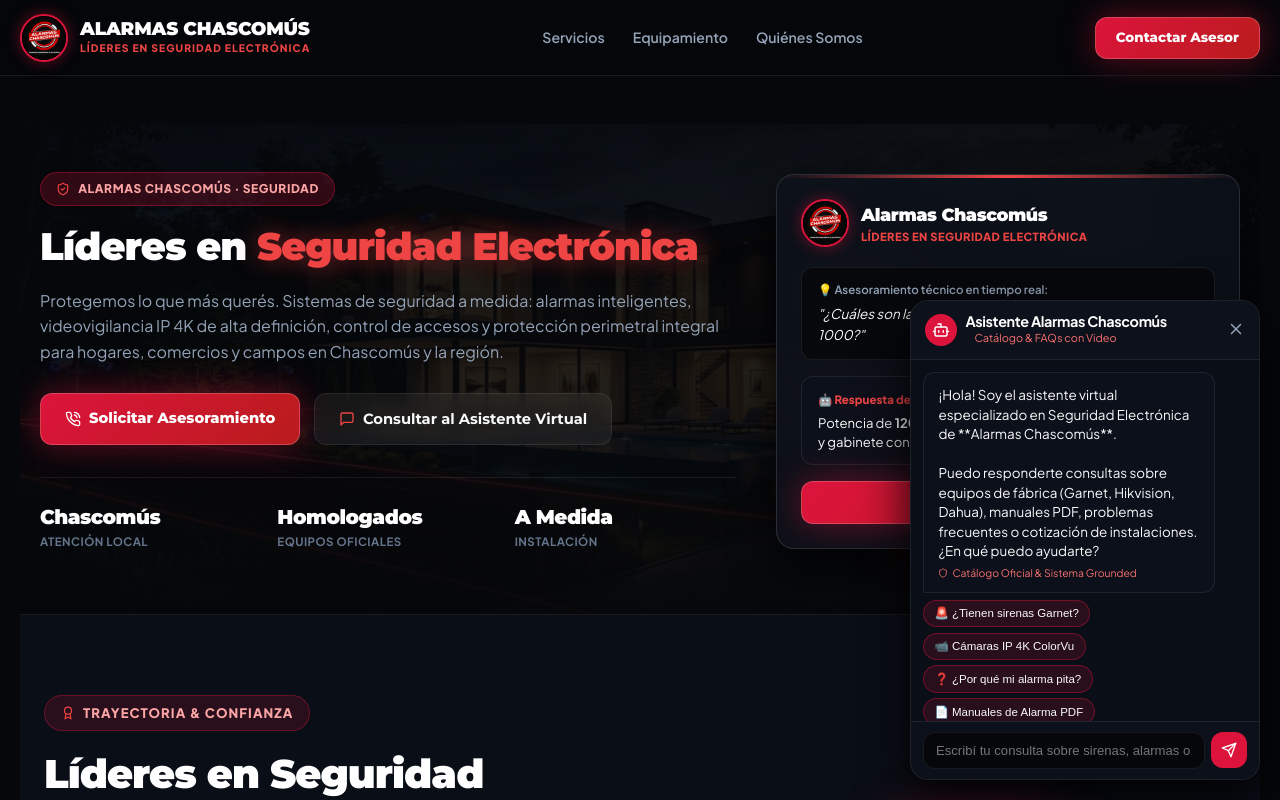
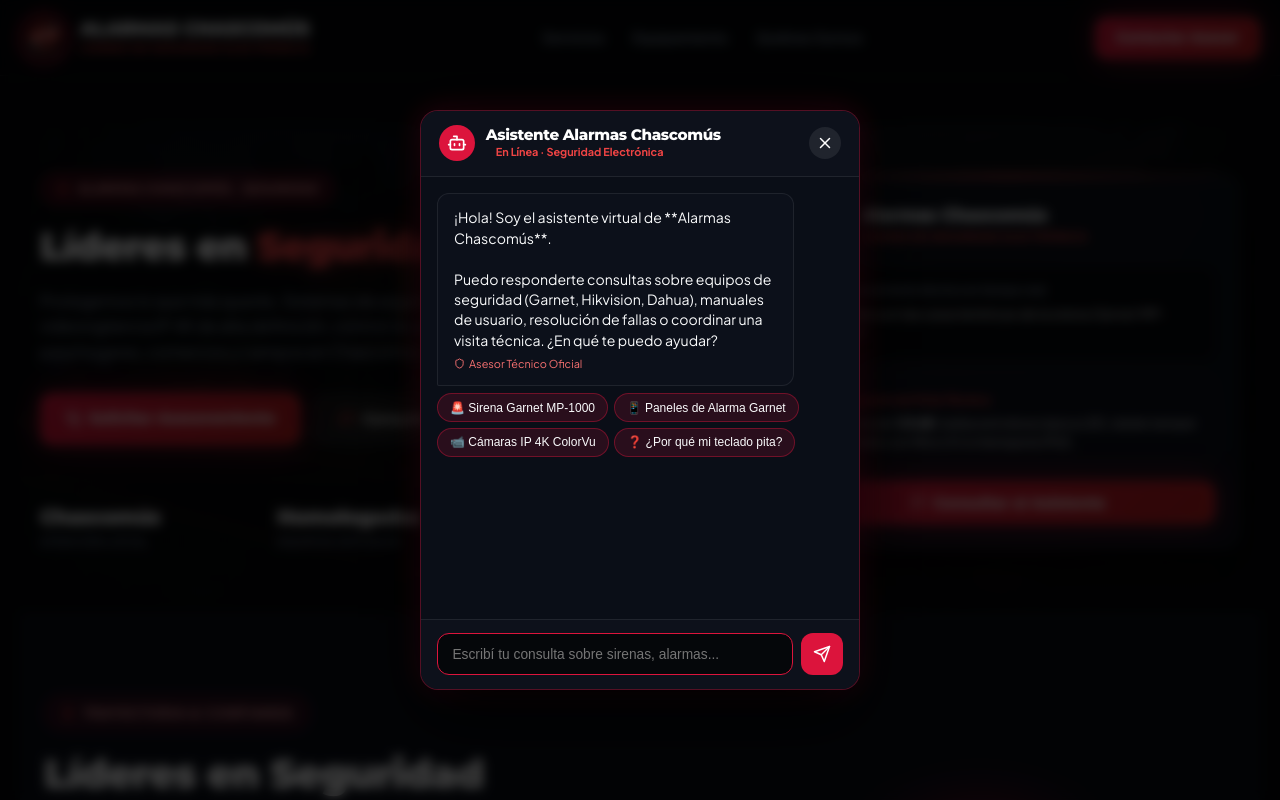
Before and after one commit to martinchiacchioseg-stack/alerta-familiar, a React (Vite) app: page / in a window 1280 px wide. Both pictures are taken after a click on the button "Consultar al Asistente IA". Shown: the top 800 px of the page. Built offline with nearby package versions, Linux system fonts and the light colour scheme.

Commit message:
Add files via upload

```diff
--- a/src/components/ChatWidget.jsx
+++ b/src/components/ChatWidget.jsx
@@ -7,13 +7,13 @@
     {
       id: 1,
       sender: 'bot',
-      text: `¡Hola! Soy el asistente virtual especializado en Seguridad Electrónica de **${settings.businessName}**.\n\nPuedo responderte consultas sobre equipos de fábrica (Garnet, Hikvision, Dahua), manuales PDF, problemas frecuentes o cotización de instalaciones. ¿En qué puedo ayudarte?`,
-      source: `Catálogo Oficial & Sistema Grounded`,
+      text: `¡Hola! Soy el asistente virtual de **${settings.businessName}**.\n\nPuedo responderte consultas sobre equipos de seguridad (Garnet, Hikvision, Dahua), manuales de usuario, resolución de fallas o coordinar una visita técnica. ¿En qué te puedo ayudar?`,
+      source: `Asesor Técnico Oficial`,
       suggestedActions: [
-        { label: "🚨 ¿Tienen sirenas Garnet?", query: "¿Tienen sirenas Garnet?" },
+        { label: "🚨 Sirena Garnet MP-1000", query: "¿Cuáles son las características de la sirena MP-1000?" },
+        { label: "📱 Paneles de Alarma Garnet", query: "¿Qué paneles de alarma Garnet tienen?" },
         { label: "📹 Cámaras IP 4K ColorVu", query: "¿Qué cámaras de seguridad ofrecen?" },
-        { label: "❓ ¿Por qué mi alarma pita?", query: "¿Por qué mi teclado de alarma hace un sonido/beep?" },
-        { label: "📄 Manuales de Alarma PDF", query: "Necesito el manual de la alarma Garnet" }
+        { label: "❓ ¿Por qué mi teclado pita?", query: "¿Por qué mi teclado de alarma hace un sonido/beep?" }
       ]
     }
   ]);
@@ -100,35 +100,41 @@
   };
 
   return (
+    <>
+      {/* Botón flotante FAB en la esquina */}
+      {!isOpen && (
         <div className="chat-drawer">
-      {!isOpen && (
-        <button className="chat-toggle-fab" onClick={() => setIsOpen(true)} title="Abrir Asistente IA">
+          <button className="chat-toggle-fab" onClick={() => setIsOpen(true)} title="Consultar al Asistente IA">
             <MessageSquare size={24} />
           </button>
+        </div>
       )}
 
+      {/* Modal Push-Up Centrado en Pantalla con Fondo Oscuro (Backdrop) */}
       {isOpen && (
-        <div className="chat-window">
+        <div className="chat-modal-overlay" onClick={() => setIsOpen(false)}>
+          <div className="chat-window-modal" onClick={(e) => e.stopPropagation()}>
             {/* Header del Chat */}
             <div className="chat-window-header">
               <div className="chat-avatar-info">
                 <div className="chat-avatar-icon">
-                <Bot size={18} />
+                  <Bot size={20} />
                 </div>
                 <div>
-                <h4 style={{ fontSize: '0.9rem', fontWeight: '700', color: 'white', lineHeight: '1.2', fontFamily: 'var(--font-serif)' }}>
+                  <h4 style={{ fontSize: '0.95rem', fontWeight: '800', color: 'white', lineHeight: '1.2', fontFamily: 'var(--font-display)' }}>
                     Asistente {settings.businessName}
                   </h4>
-                <div style={{ fontSize: '0.68rem', color: '#f87171', display: 'flex', alignItems: 'center', gap: '0.25rem' }}>
-                  <span className="badge-pulse-dot" style={{ width: '5px', height: '5px' }}></span>
-                  <span>Catálogo & FAQs con Video</span>
+                  <div style={{ fontSize: '0.68rem', color: '#ef4444', display: 'flex', alignItems: 'center', gap: '0.25rem', fontWeight: '700' }}>
+                    <span className="badge-pulse-dot" style={{ width: '6px', height: '6px' }}></span>
+                    <span>En Línea · Seguridad Electrónica</span>
                   </div>
                 </div>
               </div>
 
               <button
                 onClick={() => setIsOpen(false)}
-              style={{ background: 'none', border: 'none', color: 'var(--text-muted)', cursor: 'pointer' }}
+                style={{ background: 'rgba(255,255,255,0.08)', border: 'none', color: '#ffffff', width: '32px', height: '32px', borderRadius: '50%', display: 'flex', alignItems: 'center', justifyContent: 'center', cursor: 'pointer' }}
+                title="Cerrar chat"
               >
                 <X size={18} />
               </button>
@@ -142,7 +148,7 @@
                     {msg.text}
                     {msg.source && (
                       <div className="source-badge">
-                      <Shield size={10} />
+                        <Shield size={11} />
                         <span>{msg.source}</span>
                       </div>
                     )}
@@ -150,7 +156,7 @@
 
                   {/* Acciones sugeridas y botones de video */}
                   {msg.sender === 'bot' && msg.suggestedActions && (
-                  <div style={{ display: 'flex', gap: '0.35rem', flexWrap: 'wrap', marginTop: '0.4rem', maxWidth: '88%' }}>
+                    <div style={{ display: 'flex', gap: '0.35rem', flexWrap: 'wrap', marginTop: '0.45rem', maxWidth: '90%' }}>
                       {msg.suggestedActions.map((act, i) => (
                         <button
                           key={i}
@@ -158,7 +164,7 @@
                           onClick={() => handlePillClick(act)}
                           style={{ display: 'flex', alignItems: 'center', gap: '0.3rem' }}
                         >
-                        {act.url && <Video size={12} color="#dc143c" />}
+                          {act.url && <Video size={12} color="#ef4444" />}
                           <span>{act.label}</span>
                         </button>
                       ))}
@@ -169,8 +175,8 @@
 
               {isLoading && (
                 <div className="message-bubble message-bot" style={{ display: 'flex', alignItems: 'center', gap: '0.5rem' }}>
-                <Sparkles size={14} className="animate-spin" color="var(--brand-crimson)" />
-                <span style={{ fontSize: '0.8rem', color: 'var(--text-muted)' }}>Buscando en catálogo y manuales oficiales...</span>
+                  <Sparkles size={15} className="animate-spin" color="var(--brand-crimson-vivid)" />
+                  <span style={{ fontSize: '0.82rem', color: 'var(--text-muted)' }}>Consultando ficha técnica oficial...</span>
                 </div>
               )}
 
@@ -181,17 +187,19 @@
             <div className="chat-input-area">
               <input
                 type="text"
-              placeholder="Escribí tu consulta sobre sirenas, alarmas o problemas..."
+                placeholder="Escribí tu consulta sobre sirenas, alarmas..."
                 value={inputText}
                 onChange={(e) => setInputText(e.target.value)}
                 onKeyDown={(e) => e.key === 'Enter' && handleSend()}
+                autoFocus
               />
               <button className="chat-send-btn" onClick={() => handleSend()}>
-              <Send size={16} />
+                <Send size={18} />
               </button>
             </div>
           </div>
+        </div>
       )}
-    </div>
+    </>
   );
 }
--- a/src/index.css
+++ b/src/index.css
@@ -481,46 +481,81 @@
 }
 
 /* ==========================================================================
-   CHAT WIDGET MÓVIL Y DESKTOP
+   CHAT WIDGET MODAL / PUSH-UP CENTRADO
    ========================================================================== */
 .chat-drawer {
   position: fixed;
-  bottom: 1.25rem;
-  right: 1.25rem;
+  bottom: 1.5rem;
+  right: 1.5rem;
   z-index: 1000;
 }
 
 .chat-toggle-fab {
-  width: 52px;
-  height: 52px;
+  width: 54px;
+  height: 54px;
   border-radius: var(--radius-full);
   background: var(--brand-crimson);
   color: white;
-  border: 1.5px solid rgba(255, 255, 255, 0.3);
-  box-shadow: 0 8px 25px rgba(220, 20, 60, 0.55);
+  border: 2px solid rgba(255, 255, 255, 0.3);
+  box-shadow: 0 8px 30px rgba(220, 20, 60, 0.6);
   cursor: pointer;
   display: flex;
   align-items: center;
   justify-content: center;
+  transition: transform 0.2s ease;
 }
 
-.chat-window {
-  width: 350px;
-  height: 480px;
-  max-width: calc(100vw - 1.5rem);
-  max-height: calc(100vh - 4rem);
+.chat-toggle-fab:hover {
+  transform: scale(1.08);
+}
+
+/* Overlay oscuro para centrar y enfocar el modal en móviles y PC */
+.chat-modal-overlay {
+  position: fixed;
+  top: 0;
+  left: 0;
+  right: 0;
+  bottom: 0;
+  background: rgba(0, 0, 0, 0.75);
+  backdrop-filter: blur(6px);
+  -webkit-backdrop-filter: blur(6px);
+  z-index: 2000;
+  display: flex;
+  align-items: center;
+  justify-content: center;
+  padding: 1rem;
+}
+
+.chat-window-modal {
+  width: 100%;
+  max-width: 440px;
+  height: 580px;
+  max-height: 88vh;
   background: var(--bg-secondary);
-  border: 1px solid var(--border-color);
+  border: 1.5px solid rgba(220, 20, 60, 0.35);
   border-radius: var(--radius-lg);
-  box-shadow: 0 20px 50px rgba(0, 0, 0, 0.95);
+  box-shadow: 0 25px 70px rgba(0, 0, 0, 0.95), 0 0 30px rgba(220, 20, 60, 0.2);
   display: flex;
   flex-direction: column;
   overflow: hidden;
+  animation: pushUpModal 0.28s cubic-bezier(0.16, 1, 0.3, 1);
+  position: relative;
+}
+
+@keyframes pushUpModal {
+  from {
+    opacity: 0;
+    transform: translateY(40px) scale(0.96);
+  }
+  to {
+    opacity: 1;
+    transform: translateY(0) scale(1);
+  }
 }
 
 .chat-window-header {
   background: var(--bg-card);
-  padding: 0.75rem 0.9rem;
+  padding: 0.9rem 1.15rem;
   border-bottom: 1px solid var(--border-color);
   display: flex;
   justify-content: space-between;
@@ -530,12 +565,12 @@
 .chat-avatar-info {
   display: flex;
   align-items: center;
-  gap: 0.5rem;
+  gap: 0.65rem;
 }
 
 .chat-avatar-icon {
-  width: 32px;
-  height: 32px;
+  width: 36px;
+  height: 36px;
   border-radius: 50%;
   background: var(--brand-crimson);
   display: flex;
@@ -546,18 +581,18 @@
 
 .chat-body {
   flex: 1;
-  padding: 0.75rem;
+  padding: 1rem;
   overflow-y: auto;
   display: flex;
   flex-direction: column;
-  gap: 0.75rem;
+  gap: 0.85rem;
 }
 
 .message-bubble {
-  max-width: 90%;
-  padding: 0.75rem 0.9rem;
+  max-width: 88%;
+  padding: 0.85rem 1rem;
   border-radius: var(--radius-md);
-  font-size: 0.84rem;
+  font-size: 0.88rem;
   line-height: 1.45;
   white-space: pre-wrap;
 }
@@ -578,30 +613,30 @@
 }
 
 .source-badge {
-  font-size: 0.65rem;
+  font-size: 0.68rem;
   color: #f87171;
-  margin-top: 0.3rem;
+  margin-top: 0.35rem;
   display: flex;
   align-items: center;
   gap: 0.25rem;
 }
 
 .chat-input-area {
-  padding: 0.65rem 0.75rem;
+  padding: 0.85rem 1rem;
   background: var(--bg-card);
   border-top: 1px solid var(--border-color);
   display: flex;
-  gap: 0.35rem;
+  gap: 0.5rem;
 }
 
 .chat-input-area input {
   flex: 1;
   background: var(--bg-primary);
   border: 1px solid var(--border-color);
-  padding: 0.6rem 0.75rem;
+  padding: 0.75rem 0.9rem;
   border-radius: var(--radius-md);
   color: var(--text-main);
-  font-size: 0.82rem;
+  font-size: 0.86rem;
 }
 
 .chat-input-area input:focus {
@@ -613,8 +648,8 @@
   background: var(--brand-crimson);
   color: white;
   border: none;
-  width: 36px;
-  height: 36px;
+  width: 42px;
+  height: 42px;
   border-radius: var(--radius-md);
   cursor: pointer;
   display: flex;
@@ -626,10 +661,16 @@
   background: var(--brand-crimson-light);
   border: 1px solid rgba(220, 20, 60, 0.4);
   color: var(--text-main);
-  padding: 0.35rem 0.65rem;
+  padding: 0.4rem 0.75rem;
   border-radius: var(--radius-full);
-  font-size: 0.72rem;
+  font-size: 0.75rem;
   cursor: pointer;
+  transition: all 0.2s ease;
+}
+
+.prompt-pill-btn:hover {
+  background: var(--brand-crimson);
+  color: white;
 }
 
 /* ==========================================================================
@@ -747,17 +788,26 @@
     font-size: 1.55rem;
   }
 
-  .chat-window {
-    width: calc(100vw - 1rem);
-    height: calc(100vh - 5rem);
-    right: 0.5rem;
-    bottom: 0.5rem;
+  /* Modal de Chat Push-Up en Móviles */
+  .chat-modal-overlay {
+    padding: 0;
+    align-items: flex-end; /* Efecto bottom-sheet push-up */
+  }
+
+  .chat-window-modal {
+    max-width: 100%;
+    height: 85vh;
+    border-bottom-left-radius: 0;
+    border-bottom-right-radius: 0;
+    border-left: none;
+    border-right: none;
+    border-bottom: none;
   }
 
   .chat-toggle-fab {
     bottom: 1rem;
     right: 1rem;
-    width: 48px;
-    height: 48px;
+    width: 50px;
+    height: 50px;
   }
 }
```
Lines whose indentation alone changed are shown as unchanged.
